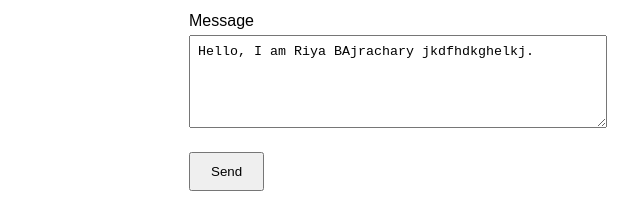
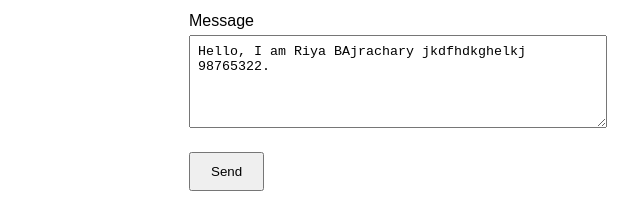
Before and after one commit to dellinspiron7492-glitch/Test, a plain HTML site: page contact.html in a window 1280 px wide. Shown: the part 222-422 px from the top of the page, 251-891 px from the left. Drawn offline with Linux system fonts and the light colour scheme.

Commit message:
contact no added

```diff
--- a/contact.html
+++ b/contact.html
@@ -21,7 +21,7 @@
         <input type="email" id="email" name="email" value="john@example.com" required>
 
         <label for="message">Message</label>
-        <textarea id="message" name="message" rows="5" required>Hello, I am Riya BAjrachary jkdfhdkghelkj.</textarea>
+        <textarea id="message" name="message" rows="5" required>Hello, I am Riya BAjrachary jkdfhdkghelkj 98765322.</textarea>
 
         <button type="submit">Send</button>
     </form>
```
